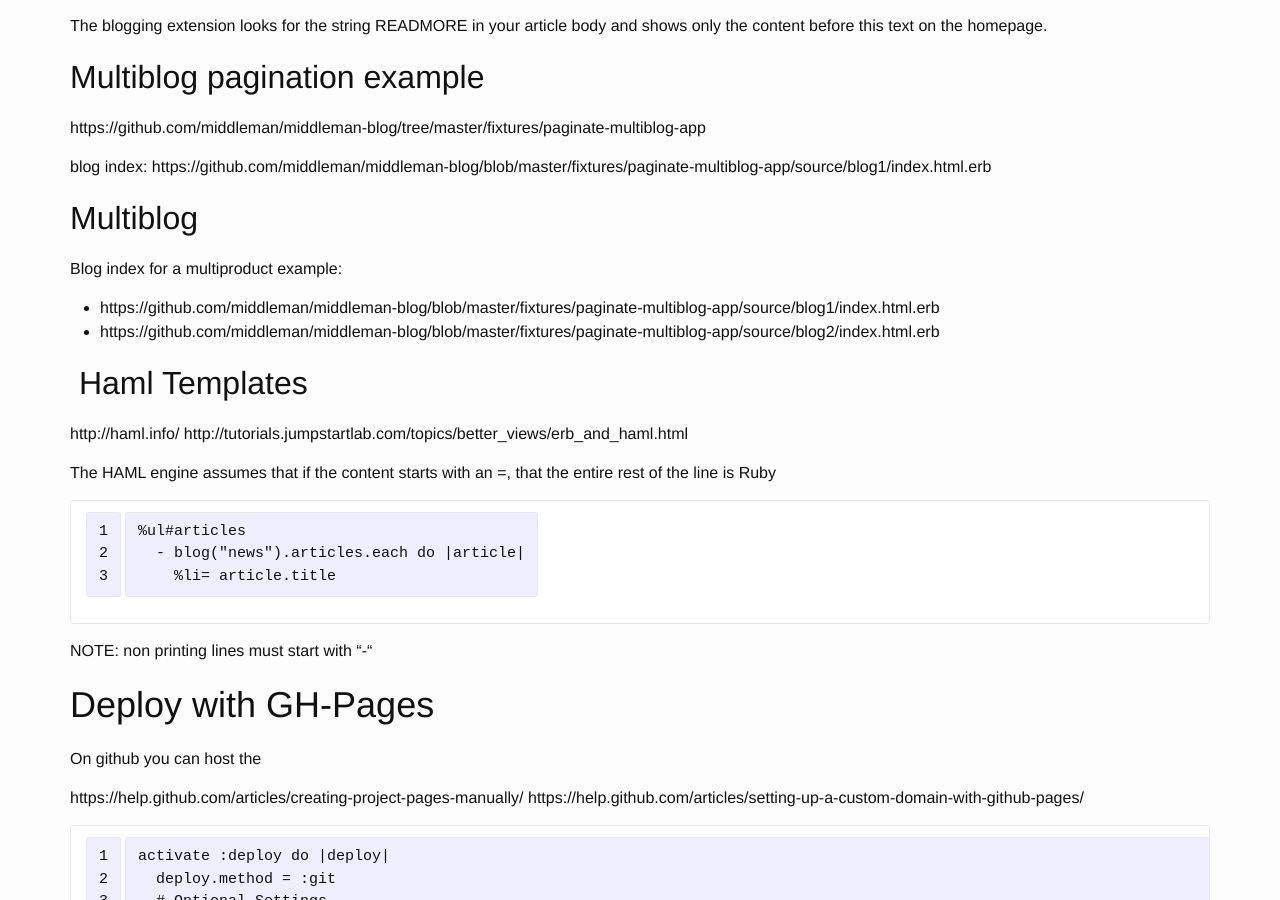
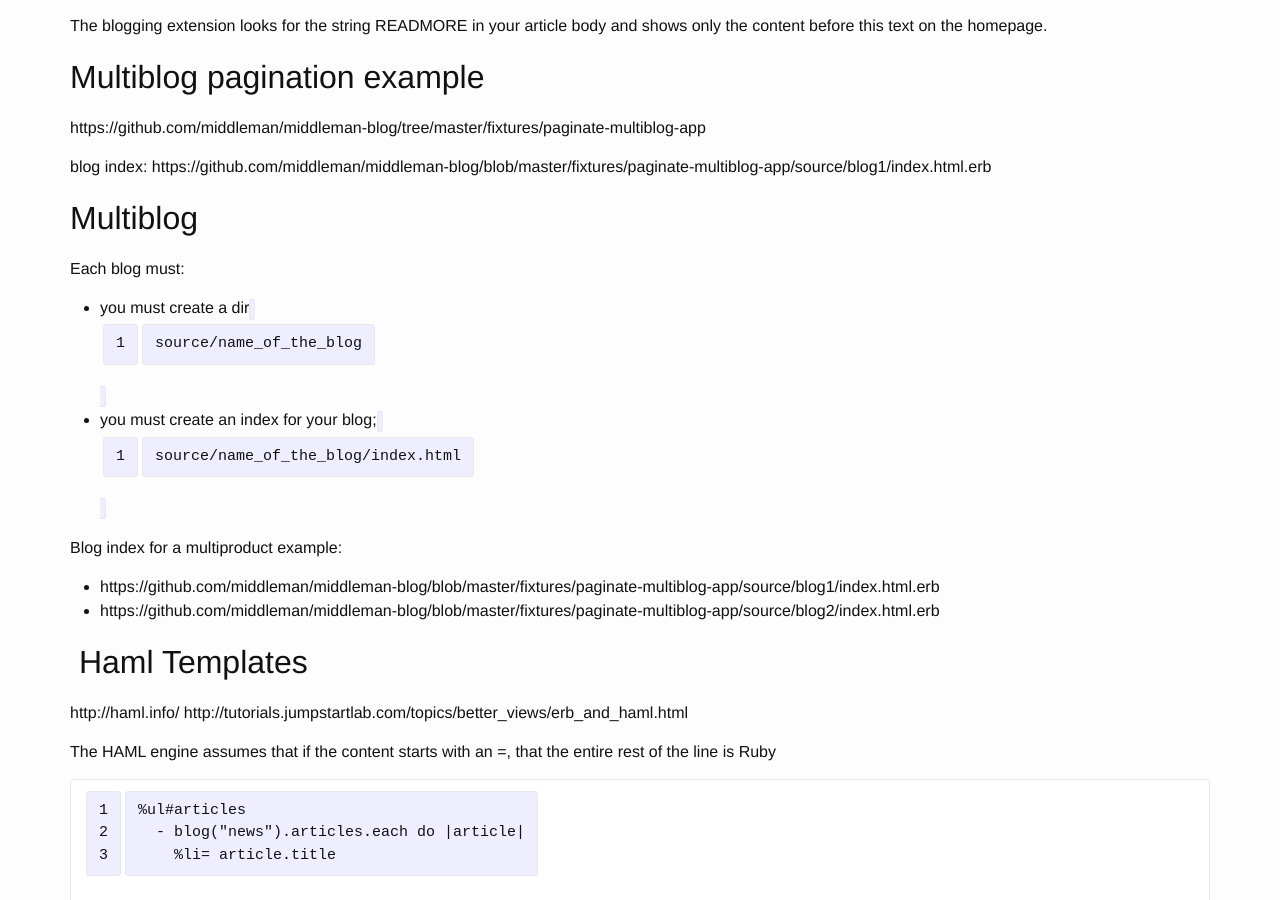
Before and after one commit to breezeight/nicola_blog, a Jekyll site: the page built from _guides/html_middleman.markdown, in a window 1280 px wide and 900 px high, scrolled down 2534 px. Built offline with Jekyll 4.4.1, drawn with Linux system fonts in a browser that asks for light colours.

Commit message:
middleman multiblog index

```diff
--- a/_guides/html_middleman.markdown
+++ b/_guides/html_middleman.markdown
@@ -127,10 +127,17 @@ blog index: https://github.com/middleman/middleman-blog/blob/master/fixtures/pag
 
 ## Multiblog
 
+Each blog must:
+
+* you must create a dir `source/name_of_the_blog`
+* you must create an index for your blog; `source/name_of_the_blog/index.html`
+
+
 Blog index for a multiproduct example:
 
  * https://github.com/middleman/middleman-blog/blob/master/fixtures/paginate-multiblog-app/source/blog1/index.html.erb
  * https://github.com/middleman/middleman-blog/blob/master/fixtures/paginate-multiblog-app/source/blog2/index.html.erb
+
 
 ## Haml Templates
 
```
